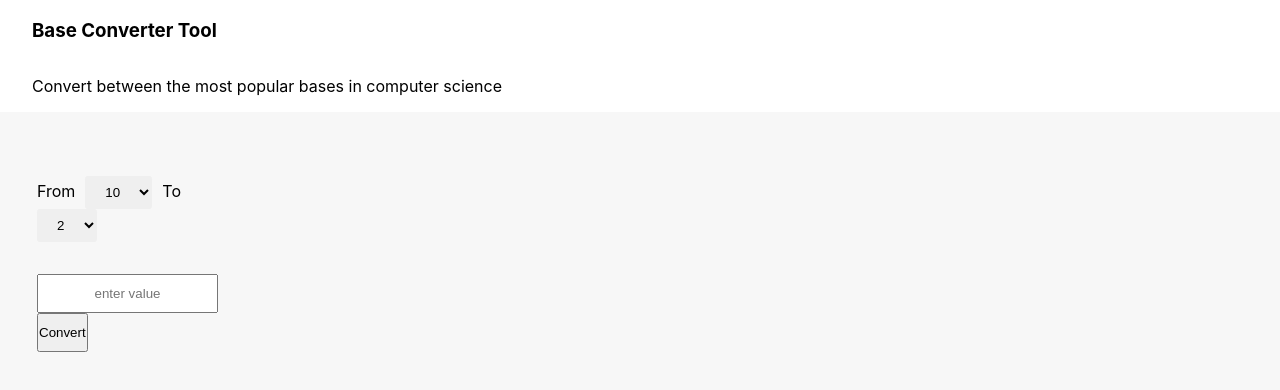
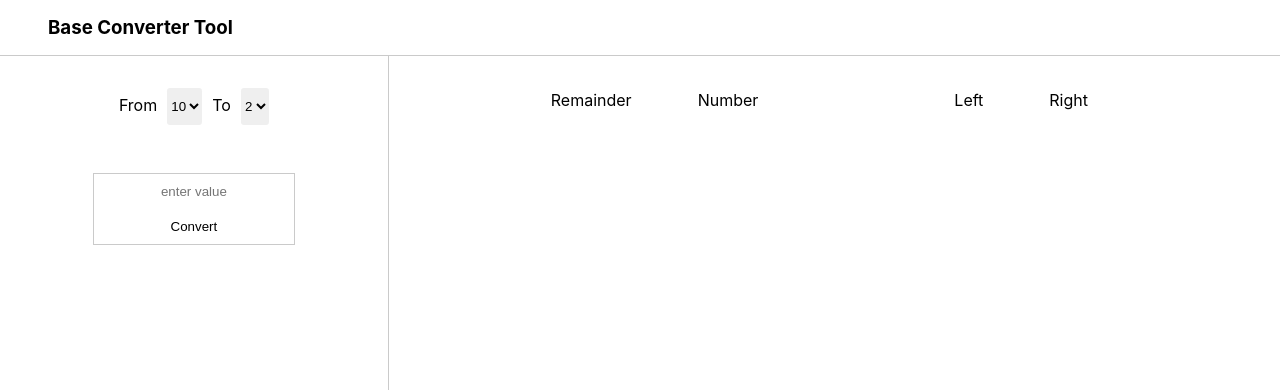
Before and after one commit to pacosw1/base-converter-tool, a React (Create React App) app: page / in a window 1280 px wide. Shown: the top 390 px of the page. Built offline with nearby package versions, Linux system fonts and the light colour scheme.

Commit message:
improved ui

```diff
--- a/src/App.css
+++ b/src/App.css
@@ -1,65 +1,90 @@
 .container {
   display: flex;
   flex-direction: column;
+  height: 95vh;
 }
-
+body {
+  transition: all 0.5s;
+}
 div {
   border: 0px solid;
 }
 
 main {
   display: flex;
-  max-height: 50vh;
+  border-bottom: 0.5px solid;
+  border-color: #cacaca;
+  height: 100vh;
 }
 
 #header {
   background-color: white;
+  border-bottom: 0.5px solid;
+  border-color: #cacaca;
   display: flex;
-  flex-direction: column;
-  justify-content: center;
-  padding: 0rem 2rem;
+  justify-content: baseline;
+  padding: 1rem;
+}
+#header * {
+  margin: 0rem 2rem;
 }
 
 body {
-  background-color: rgba(235, 235, 235, 0.39);
+  background-color: white;
 }
 .explanation {
   display: flex;
   padding: 2rem;
   overflow-y: scroll;
 }
+button {
+  box-sizing: content-box;
+  border: 0.2px solid;
+  background-color: white;
+  border-color: #cacaca;
+  width: 200px;
+  border-top: none;
+}
+
 .explanation * {
   padding: 0rem 2rem;
 }
 .explan {
   overflow-y: scroll;
+  margin: 0rem 2rem;
 
   width: 100%;
+}
+#table {
+}
+input {
+  width: 200px;
+  border: 0.2px solid;
+  border-bottom: none;
+  border-color: #cacaca;
 }
 .input {
   display: flex;
   flex-direction: column;
-  padding: 2rem;
+  align-items: center;
+  width: 600px;
+  border-right: 0.5px solid;
+  border-color: #cacaca;
 }
 .input-item * {
   padding: 10px 0px;
   margin: 0px 5px;
 }
 
-.select {
-  margin: 2rem 0rem;
-}
-
 ::placeholder {
   text-align: center;
 }
-.select select {
-  padding: 0.5rem 1rem;
-}
+
 .select * {
   border-style: none;
   border-radius: 0.2rem;
 }
 
-#result {
+.select {
+  margin: 2rem;
 }
--- a/src/App.js
+++ b/src/App.js
@@ -80,10 +80,6 @@ const Explan = props => {
     return (
       <React.Fragment>
         <tr>
-          <th>Remainder</th>
-          <th>Number</th>
-        </tr>
-        <tr>
           <td>{step.remainder}</td>
           <td>{step.number}</td>
         </tr>
@@ -94,10 +90,6 @@ const Explan = props => {
     return (
       <React.Fragment>
         <tr>
-          <th>Left</th>
-          <th>Right</th>
-        </tr>
-        <tr>
           <td>{step.left}</td>
           <td>{step.right}</td>
         </tr>
@@ -106,8 +98,28 @@ const Explan = props => {
   });
   return (
     <div className="explanation">
-      <table className="table">{leftSteps}</table>
-      <table>{rightSteps}</table>
+      <div id="table">
+        <table className="table">
+          <tr style={{ borderRight: ".2px solid" }}>
+            <td>Remainder</td>
+            <td>Number</td>
+          </tr>
+          <br />
+
+          {leftSteps}
+        </table>
+      </div>
+      <div>
+        <table>
+          <tr>
+            <td>Left</td>
+            <td>Right</td>
+          </tr>
+          <br />
+
+          {rightSteps}
+        </table>
+      </div>
     </div>
   );
 };
@@ -118,7 +130,6 @@ const Display = props => {
     <div className="container">
       <div id="header">
         <h3>Base Converter Tool</h3>
-        <p>Convert between the most popular bases in computer science</p>
       </div>
       <main>
         <div className="input">
@@ -132,6 +143,9 @@ const Display = props => {
               <option>2</option>
             </select>
           </div>
+          <div id="result">
+            <p placeholder="result">{result}</p>
+          </div>
 
           <div className="input-item text">
             <input
@@ -139,11 +153,9 @@ const Display = props => {
               placeholder="enter value"
               onChange={e => updateInput(e.target.value)}
             />
+          </div>
+          <div className="input-item">
             <button onClick={() => convert()}>Convert</button>
-          </div>
-
-          <div id="result">
-            <h1>{result}</h1>
           </div>
         </div>
 
@@ -156,3 +168,13 @@ const Display = props => {
 };
 
 export default App;
+/*<p>
+            The whole number on the left side of the decimal point (.) is
+            divided by 2 until it becomes 0. The remainder of each division
+            becomes its binary representation. To get the binary value you have
+            to reverse the remainders. If the number contains decimal points,
+            the number for example 1.23. .23 will be multiplied by 2 until the
+            result on the right side of the decimal point = 0 or it is done 10
+            times. For example 0.5 * 2 = 1.0 The 1 is the first binary unit,
+            then you multiply the .0 which is 0. The problem is complete
+          </p> */
```
